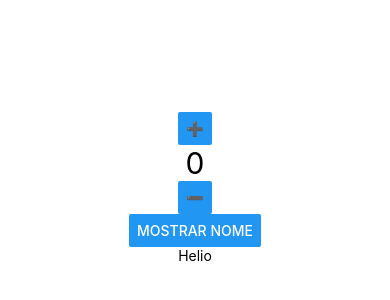
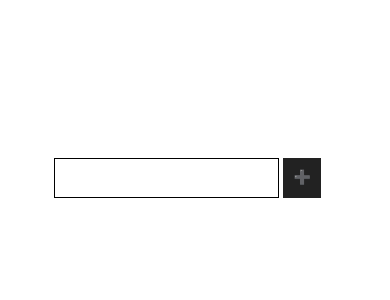
Before and after one commit to HelioJr548/SujeitoProgramador, a React Native app in the folder meuapp/: screen / in a window 390 px wide. Shown: the part 234-534 px from the top of the page. Built offline with nearby package versions, Linux system fonts and the light colour scheme.

Commit message:
Utilizando useEffect e AsyncStorage (Persistencia de dados locais)

```diff
--- a/meuapp/App.js
+++ b/meuapp/App.js
@@ -1,39 +1,43 @@
+import AsyncStorage from '@react-native-async-storage/async-storage';
 import { useEffect, useState } from 'react';
-import { View, StyleSheet, Text, Switch, Button } from 'react-native';
+import { View, StyleSheet, Text, TextInput, Pressable } from 'react-native';
 
 export default function App() {
-	const [contador, setContador] = useState(0);
-	const [renderizado, setRenderizado] = useState(true);
+	const [input, setInput] = useState('');
+	const [nome, setNome] = useState('');
 
 	useEffect(() => {
-		console.log('MONTOU');
-	}, [contador]); // monitora o contador, a cada alteração dispara a ação do useEffect
+		const loadData = async () => {
+			await AsyncStorage.getItem('@nome').then((value) => setNome(value));
+		};
+
+		loadData();
+	}, []);
+
+	const gravaNome = async () => {
+		await AsyncStorage.setItem('@nome', input);
+		setNome(input);
+		setInput('');
+	};
 
 	return (
 		<View style={styles.container}>
-			<Button title="➕" onPress={() => setContador(contador + 1)} />
-			<Text style={{ fontSize: 30 }}>{contador}</Text>
-			<Button title="➖" onPress={() => setContador(contador - 1)} />
+			<View style={styles.viewInput}>
+				<TextInput
+					style={styles.input}
+					value={input}
+					onChangeText={(text) => setInput(text)}
+				/>
 
-			<Button
-				title="MOSTRAR NOME"
-				onPress={() => setRenderizado(!renderizado)}
-			/>
+				<Pressable onPress={gravaNome}>
+					<Text style={styles.botao}>➕</Text>
+				</Pressable>
+			</View>
 
-			{/* caso renderizado = TRUE renderiza <Nome/> */}
-			{renderizado && <Nome />}
+			<Text style={styles.nome}>{nome}</Text>
 		</View>
 	);
 }
-
-const Nome = () => {
-	useEffect(() => {
-		console.log('COMPONENTE NOME FOI MONTADO NA TELA!');
-
-		return () => console.log('COMPONENTE DESMONTADO'); // chamado ao componente ser desmontado (sair da tela)
-	}, []);
-	return <Text>Helio</Text>;
-};
 
 const styles = StyleSheet.create({
 	container: {
@@ -41,4 +45,26 @@ const styles = StyleSheet.create({
 		justifyContent: 'center',
 		alignItems: 'center',
 	},
+	viewInput: {
+		flexDirection: 'row',
+		alignItems: 'center',
+	},
+	input: {
+		width: '80%',
+		height: 40,
+		borderColor: '#000',
+		borderWidth: 1,
+		padding: 10,
+	},
+	botao: {
+		backgroundColor: '#222',
+		color: '#fff',
+		height: 40,
+		padding: 10,
+		marginLeft: 4,
+	},
+	nome: {
+		marginTop: 20,
+		fontSize: 30,
+	},
 });
--- a/meuapp/package.json
+++ b/meuapp/package.json
@@ -9,6 +9,7 @@
     "web": "expo start --web"
   },
   "dependencies": {
+    "@react-native-async-storage/async-storage": "2.2.0",
     "@react-native-community/slider": "^5.1.1",
     "@react-native-picker/picker": "^2.11.4",
     "expo": "~54.0.27",
```
Also changed, not shown: 1 other file (tests, documents, lock files or other folders).
